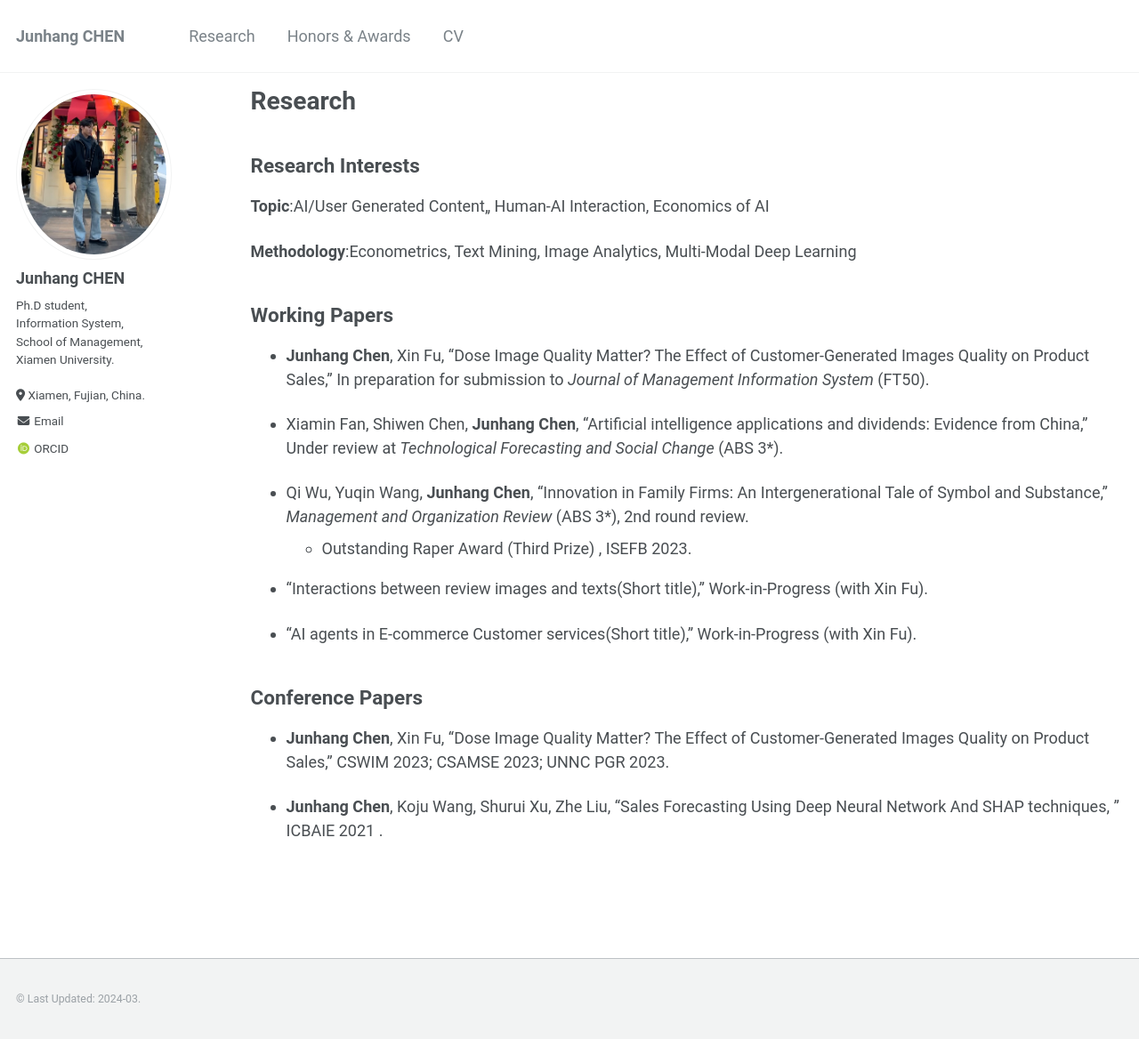
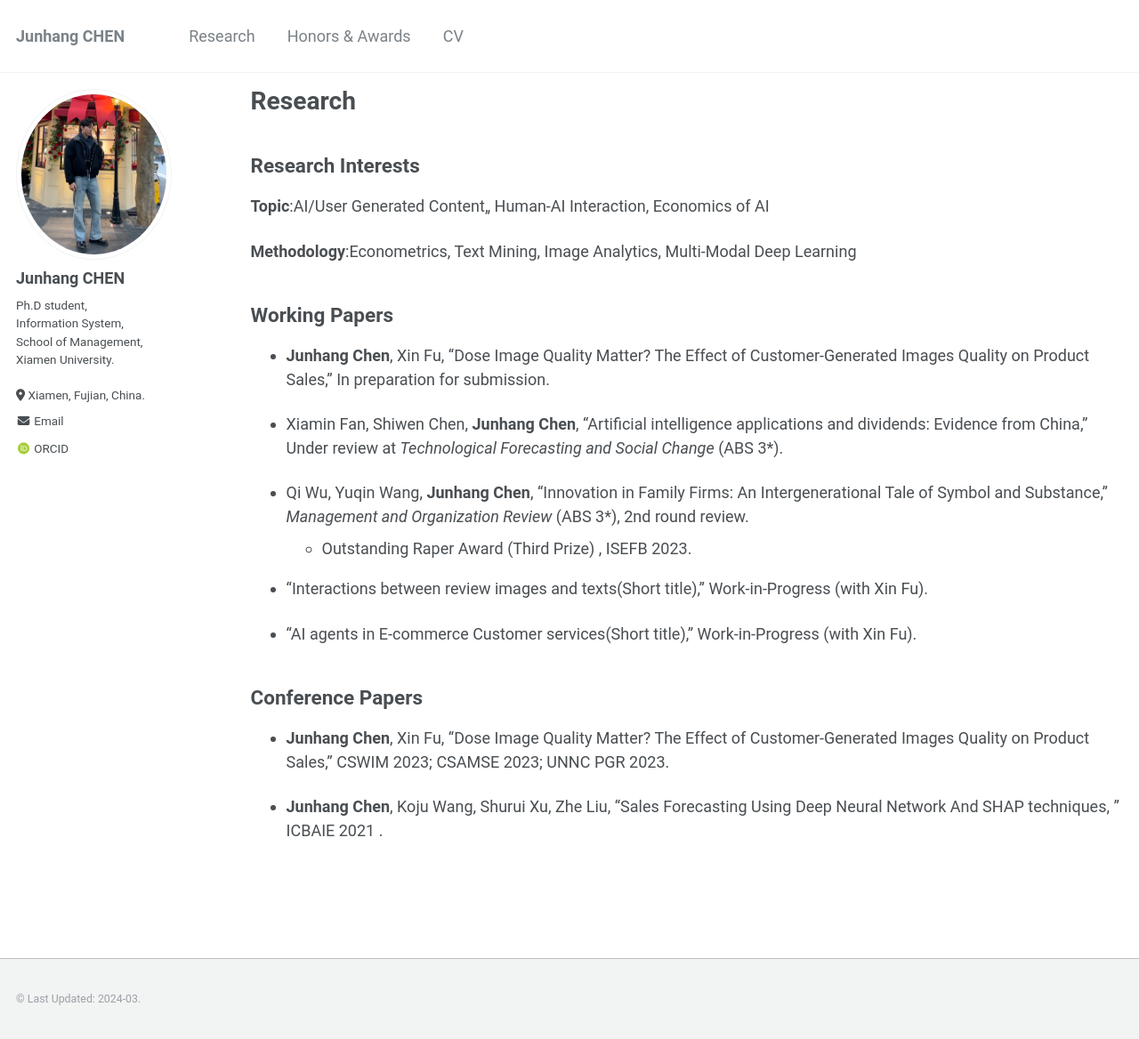
Before and after one commit to dongleqing-pizi/dongleqing-pizi.github.io, a Jekyll site: the page built from _pages/research.md, in a window 1280 px wide and 1168 px high. Shown: the whole window at 89% size. Built offline with Jekyll 4.4.1, drawn with Linux system fonts in a browser that asks for light colours; some web fonts are replaced.

Commit message:
update cv

```diff
--- a/_pages/research.md
+++ b/_pages/research.md
@@ -15,7 +15,8 @@ Research Interests
 
 Working Papers
 ------
-* **Junhang Chen**, Xin Fu, “Dose Image Quality Matter? The Effect of Customer-Generated Images Quality on Product Sales,” In preparation for submission to *Journal of Management Information System* (FT50).
+* **Junhang Chen**, Xin Fu, “Dose Image Quality Matter? The Effect of Customer-Generated Images Quality on Product Sales,” In preparation for submission.
+<!-- to *Journal of Management Information System* (FT50). -->
 
 * Xiamin Fan, Shiwen Chen, **Junhang Chen**, “Artificial intelligence applications and dividends: Evidence from China,” Under review at *Technological Forecasting and Social Change* (ABS 3*).
 
```
Also changed, not shown: _pages/cv.md (+1 -1 lines), 3 other files.
